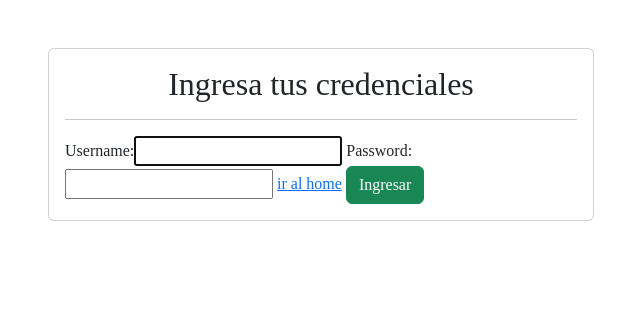
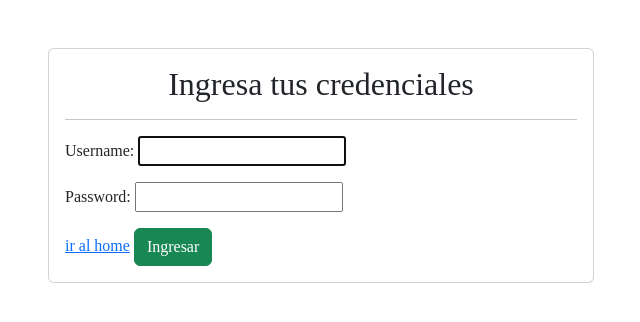
Before and after one commit to DavidAvila6/Bachilleres, a Django app: page /accounts/login/ in a window 1280 px wide. Shown: the top 322 px of the page, without its empty margins (319-959 px from the left). Run offline with Django 3.2, Linux system fonts and the light colour scheme.

Commit message:
ya por hoy

```diff
--- a/mainPage/templates/registration/login.html
+++ b/mainPage/templates/registration/login.html
@@ -22,9 +22,10 @@
                         <form action="" method="post">
 
                             {% csrf_token %}
-                            {{ form }}
+                            {{ form.as_p }}
                             <a href="">ir al home</a>
-                            <input type="submit" value="Ingresar" class="btn btn-success">
+
+                            <input type="submit" value="Ingresar" class="btn btn-success float-right">
 
                         </form>
                     </div>
```
